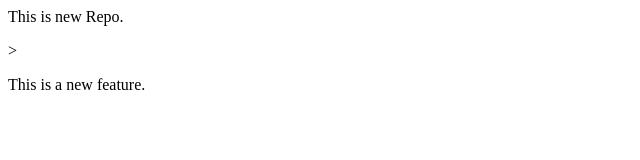
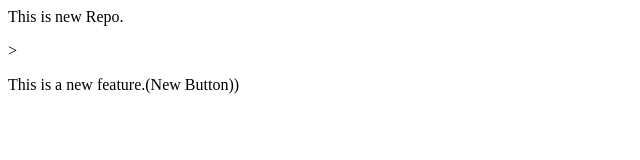
Before and after one commit to ganesh-sandbox/local-repository, a plain HTML site: page index.html in a window 1280 px wide. Shown: the whole page, without its empty margins (0-640 px from the left). Drawn offline with Linux system fonts and the light colour scheme.

Commit message:
Add button

```diff
--- a/index.html
+++ b/index.html
@@ -1,2 +1,2 @@
 <p>This is new Repo.</p>>
-<p>This is a new feature.</p>
+<p>This is a new feature.(New Button))</p>
```
